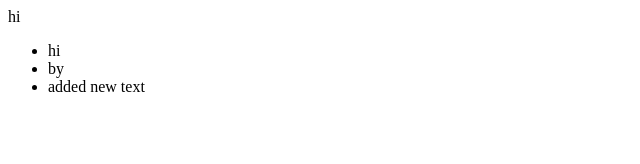
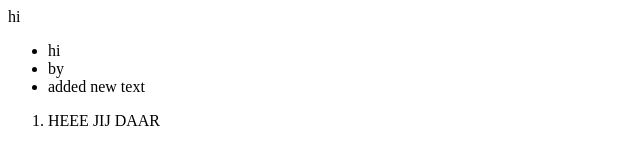
Before and after one commit to Cynnis/Test-repository, a plain HTML site: page index.html in a window 1280 px wide. Shown: the whole page, without its empty margins (0-640 px from the left). Drawn offline with Linux system fonts and the light colour scheme.

Commit message:
Update index.html

```diff
--- a/index.html
+++ b/index.html
@@ -5,10 +5,13 @@
 </head>
 <body>
 	<label> hi </label>
-<ul>
-<li>hi</li>
-<li>by</li>
-<li> added new text</li>
+	<ul>
+		<li>hi</li>
+		<li>by</li>
+		<li> added new text</li>
 	</ul>
+	<ol>
+		<li>HEEE JIJ DAAR</li>
+	</ol>
 </body>
 </html>
```
